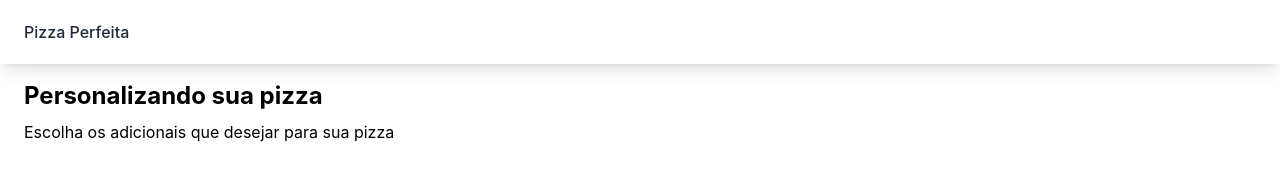
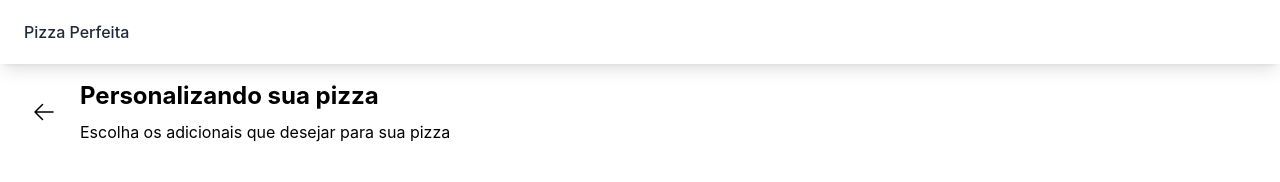
Before and after one commit to matheusarro/perfect-pizza, a React (Vite) app: page /customization in a window 1280 px wide. Shown: the top 182 px of the page. Built offline with nearby package versions, Linux system fonts and the light colour scheme.

Commit message:
fix: header back button

```diff
--- a/src/components/Header/Header.tsx
+++ b/src/components/Header/Header.tsx
@@ -1,24 +1,22 @@
 import { ArrowLeftIcon } from '@heroicons/react/24/outline';
-import { useNavigate } from 'react-router-dom';
 import IconButton from '../IconButton/IconButton';
 
 interface HeaderProps {
   title: string;
   description?: string;
   showBackButton?: boolean;
+  onBackButtonClick?: () => void;
 }
 
-const Header = ({ title, description, showBackButton = false }: HeaderProps) => {
-  const navigate = useNavigate();
-
+const Header = ({ title, description, showBackButton = false, onBackButtonClick }: HeaderProps) => {
   const handleGoBack = () => {
-    navigate(-1);
+    onBackButtonClick && onBackButtonClick();
   };
 
   return (
     <div className="flex flex-row items-center gap-4 px-2">
       {showBackButton && (
-        <IconButton onClick={handleGoBack}>
+        <IconButton onClick={() => handleGoBack()}>
           <ArrowLeftIcon className="size-6" />
         </IconButton>
       )}
--- a/src/components/IconButton/IconButton.tsx
+++ b/src/components/IconButton/IconButton.tsx
@@ -6,7 +6,7 @@ type IconButtonProps = {
   onClick?: () => void;
 };
 
-function IconButton({ children, variant = 'secondary' }: IconButtonProps) {
+function IconButton({ children, variant = 'secondary', onClick }: IconButtonProps) {
   const primaryColorClasses = `bg-orange-500 text-white hover:bg-orange-400`;
   const secondaryColorClasses = `bg-white text-black hover:bg-gray-50`;
   const tertiaryColorClasses = `bg-yellow-500 text-black hover:bg-yellow-400`;
@@ -17,7 +17,11 @@ function IconButton({ children, variant = 'secondary' }: IconButtonProps) {
     tertiary: tertiaryColorClasses,
   };
 
-  return <button className={`rounded-full p-2 ${buttonVariants[variant]}`}>{children}</button>;
+  return (
+    <button onClick={onClick && onClick} className={`rounded-full p-2 ${buttonVariants[variant]}`}>
+      {children}
+    </button>
+  );
 }
 
 export default IconButton;
--- a/src/pages/Additionals/Additionals.tsx
+++ b/src/pages/Additionals/Additionals.tsx
@@ -2,10 +2,12 @@ import Button from '@/components/Button/Button';
 import Card from '@/components/Card/Card';
 import Header from '@/components/Header/Header';
 import { useOrderContext } from '@/contexts/Order/OrderContext';
+import { ROUTES } from '@/contexts/Router/routes';
+import { useNavigate } from 'react-router-dom';
 
 function Additionals() {
   const { order, changeAdditionals } = useOrderContext();
-  // console.log(order);
+  const navigate = useNavigate();
 
   const ID = 1;
 
@@ -22,7 +24,12 @@ function Additionals() {
 
   return (
     <div className={'flex h-full w-full flex-col gap-8 md:gap-12'}>
-      <Header title={'Personalizando sua pizza'} description={'Escolha os adicionais que desejar para sua pizza'} />
+      <Header
+        title={'Personalizando sua pizza'}
+        description={'Escolha os adicionais que desejar para sua pizza'}
+        showBackButton
+        onBackButtonClick={() => navigate(ROUTES.HOME)}
+      />
 
       <div>
         <span className={'text-lg font-bold'}>{'Adicionais'}</span>
```
